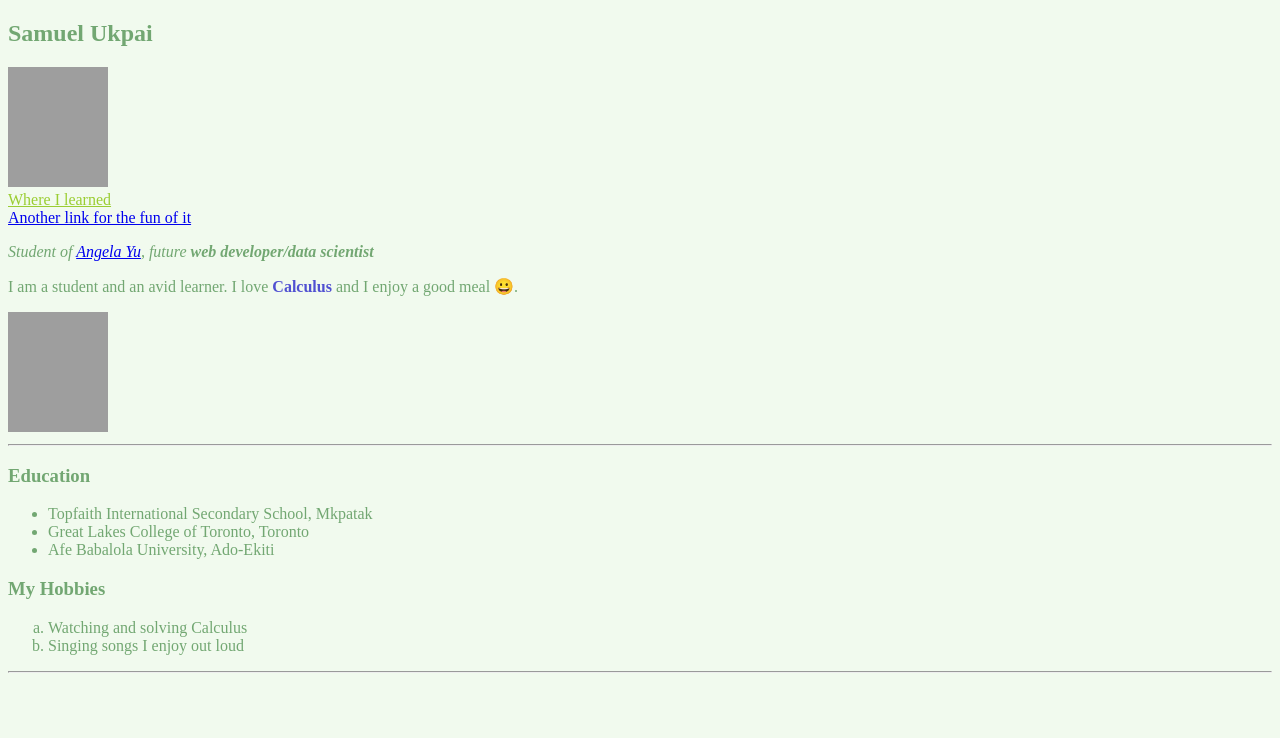
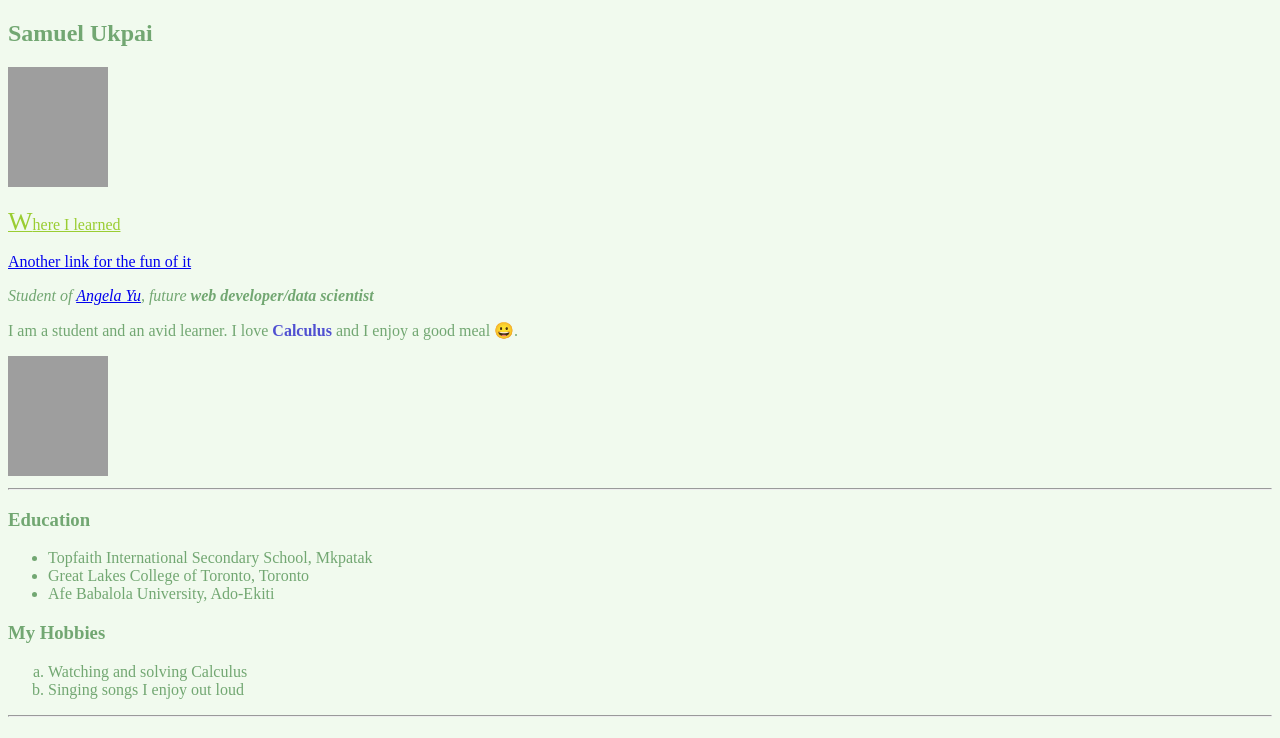
Before and after one commit to Samthesurf/html-check, a plain HTML site: page index.html in a window 1280 px wide. Drawn offline with Linux system fonts and the light colour scheme; grey boxes are pictures that could not be loaded.

Commit message:
also_updating

```diff
--- a/index.html
+++ b/index.html
@@ -14,9 +14,9 @@
 <section id = '1'>
     <h1>Samuel Ukpai</h1>
     <img src = "Picture of me.png" alt = "A picture of me" id = 'me'>
-    <br>
-    <a href= "https://www.udemy.com" id = 'udemy'>Where I learned</a>
-    <br>
+
+    <a href= "https://www.udemy.com" id = 'udemy'><p class= 'udemy'>Where I learned</p></a>
+
     <a href = "C:\Users\ukpsa\Downloads\html check\hmmm.html">Another link for the fun of it</a>
     <p><em>Student of <a href = "https://www.appbrewery.co/">Angela Yu</a>, future <strong>web developer/<span>data scientist</span></em></strong></p>
     <p>I am a student and an avid learner. I love <strong id = 'Calc'>Calculus</strong> and I enjoy a good meal &#128512;.</p>
--- a/sus.css
+++ b/sus.css
@@ -9,10 +9,10 @@ img{
     box-align: center;
 }
 #udemy{
-    color:yellowgreen
+    color:yellowgreen;
 }
-#1>#udemy::first-letter{
-    font-size: 50px;
+p.udemy::first-letter{
+    font-size: 26px;
 }
 strong#Calc{
     color: rgb(80, 80, 209);
```
